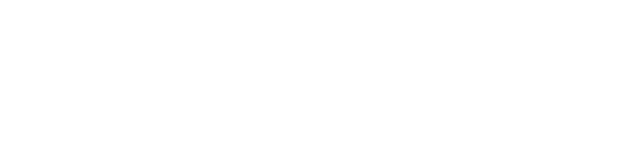
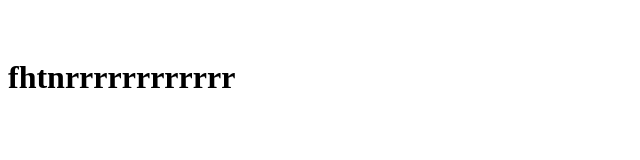
Before and after one commit to Islombek9999/3.1-vazifa, a plain HTML site: page index.html in a window 1280 px wide. Shown: the whole page, without its empty margins (0-640 px from the left). Drawn offline with Linux system fonts and the light colour scheme.

Commit message:
thre commit

```diff
--- a/index.html
+++ b/index.html
@@ -11,6 +11,7 @@
     <head>
         <div class="logo">
             <img src="./images/HouseVOP.png" alt="">
+            <h1>fhtnrrrrrrrrrrrr</h1>
         </div>
     </head>
 
```
